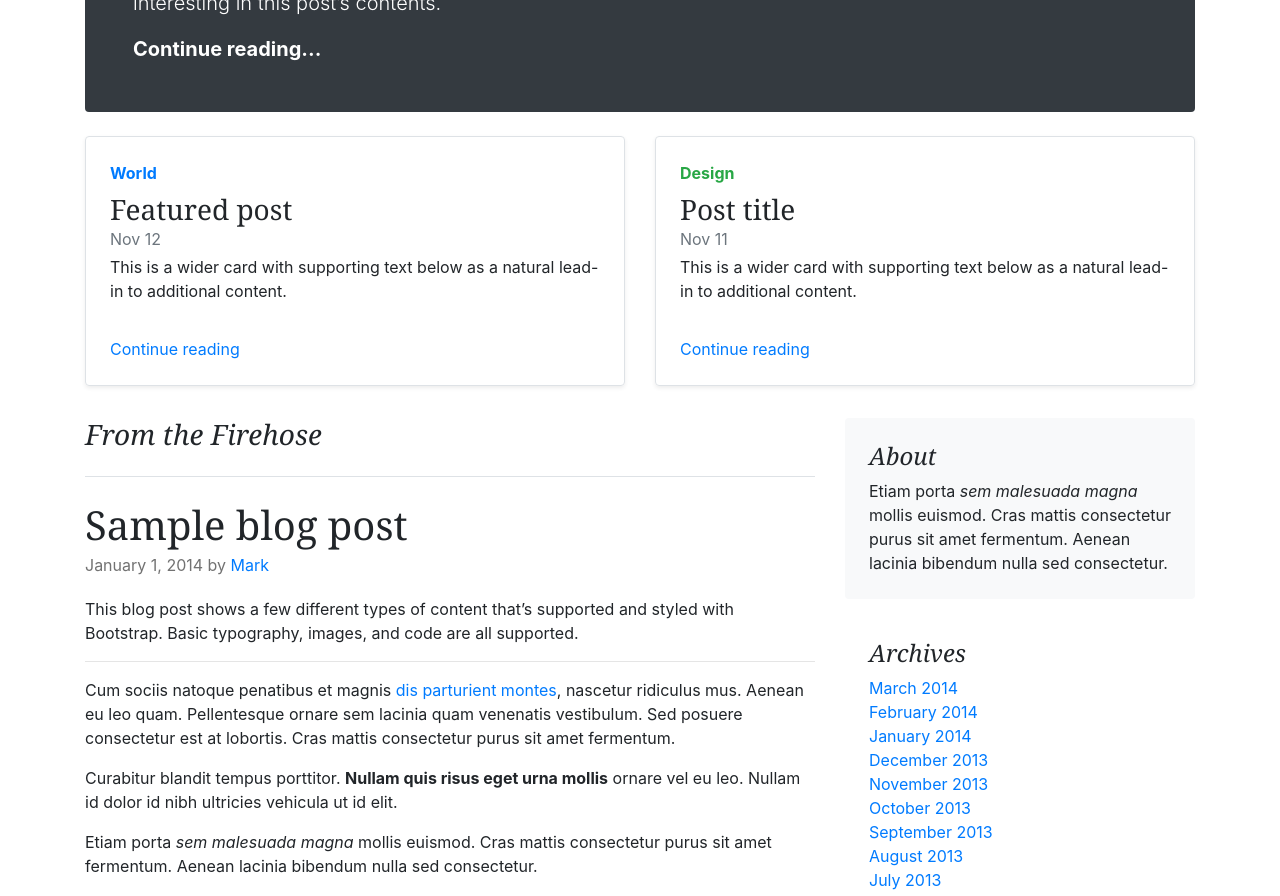
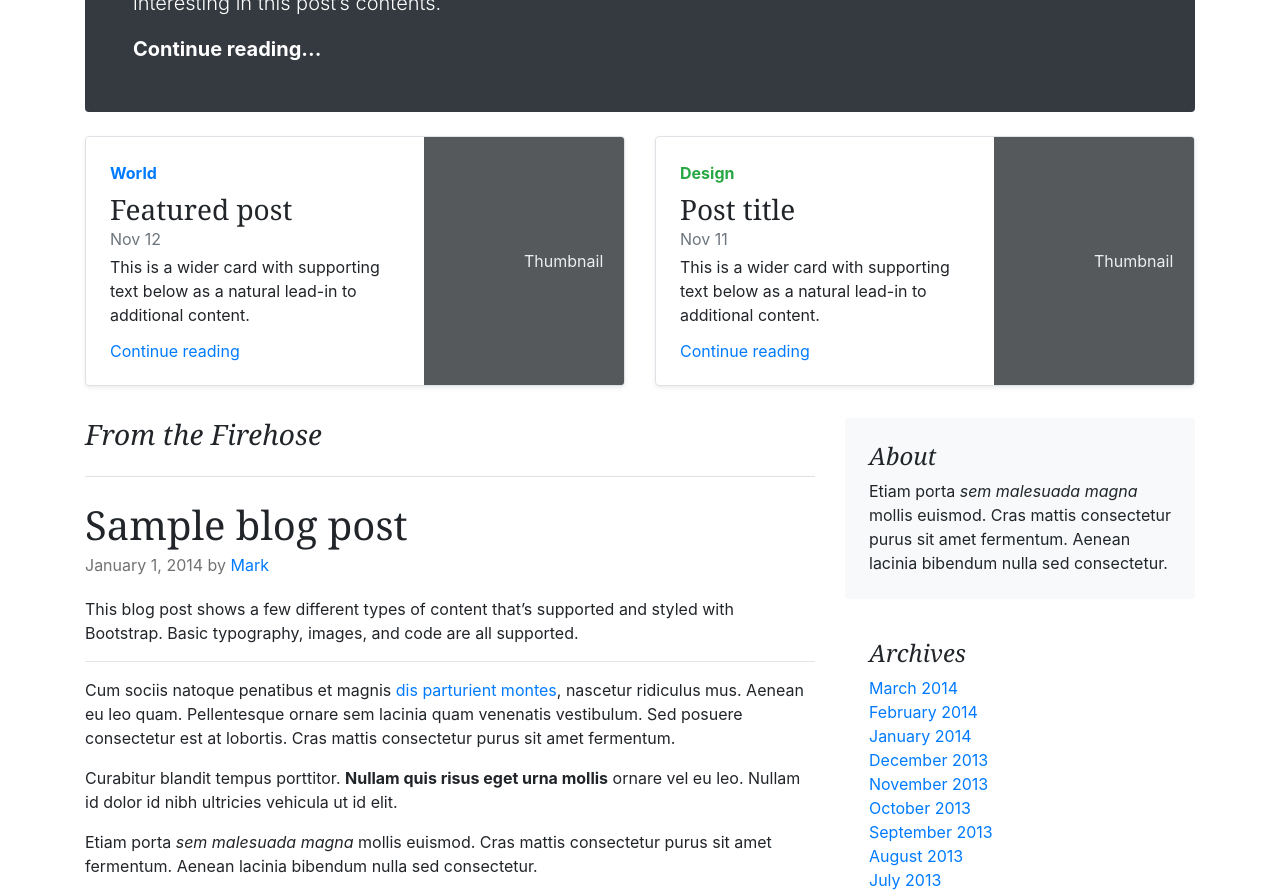
Before and after one commit to belchugov/chaos, an Angular app in the folder chaos-app/: page / in a window 1280 px wide. Shown: the part 820-1716 px from the top of the page. Built offline with nearby package versions, Linux system fonts and the light colour scheme.

Commit message:
Add placeholder

```diff
--- a/chaos-app/src/app/homepage/homepage.component.html
+++ b/chaos-app/src/app/homepage/homepage.component.html
@@ -52,6 +52,7 @@
           <a href="#" class="stretched-link">Continue reading</a>
         </div>
         <div class="col-auto d-none d-lg-block">
+          <svg class="bd-placeholder-img" width="200" height="250" xmlns="http://www.w3.org/2000/svg" preserveAspectRatio="xMidYMid slice" focusable="false" role="img" aria-label="Placeholder: Thumbnail"><title>Placeholder</title><rect width="100%" height="100%" fill="#55595c"></rect><text x="50%" y="50%" fill="#eceeef" dy=".3em">Thumbnail</text></svg>
         </div>
       </div>
     </div>
@@ -65,7 +66,7 @@
           <a href="#" class="stretched-link">Continue reading</a>
         </div>
         <div class="col-auto d-none d-lg-block">
-
+          <svg class="bd-placeholder-img" width="200" height="250" xmlns="http://www.w3.org/2000/svg" preserveAspectRatio="xMidYMid slice" focusable="false" role="img" aria-label="Placeholder: Thumbnail"><title>Placeholder</title><rect width="100%" height="100%" fill="#55595c"></rect><text x="50%" y="50%" fill="#eceeef" dy=".3em">Thumbnail</text></svg>
         </div>
       </div>
     </div>
```
